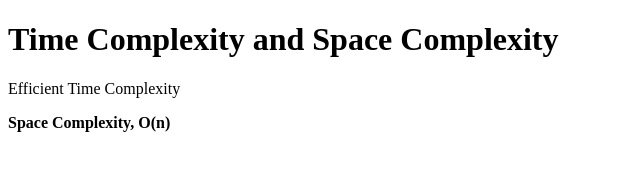
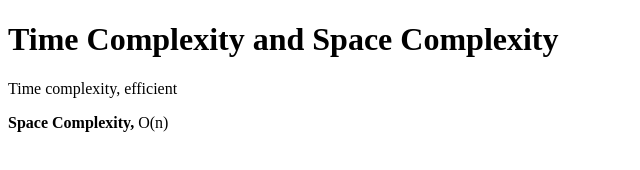
Before and after one commit to acciojob/time-and-space-complexity-PiyushVerma47, a website: page main.html in a window 1280 px wide. Shown: the full height of the page, 0-640 px from the left. Drawn offline with Linux system fonts and the light colour scheme.

Commit message:
created a submission

```diff
--- a/main.html
+++ b/main.html
@@ -12,9 +12,9 @@
 </script>
 	<h1>Time Complexity and Space Complexity</h1>
 
-	<p>Efficient Time Complexity</p>
+	<p>Time complexity, efficient</p>
 
-	<p><b>Space Complexity, O(n)</b></p>
+	<p><b>Space Complexity,</b> O(n)</p>
 
 </body>
 
```
